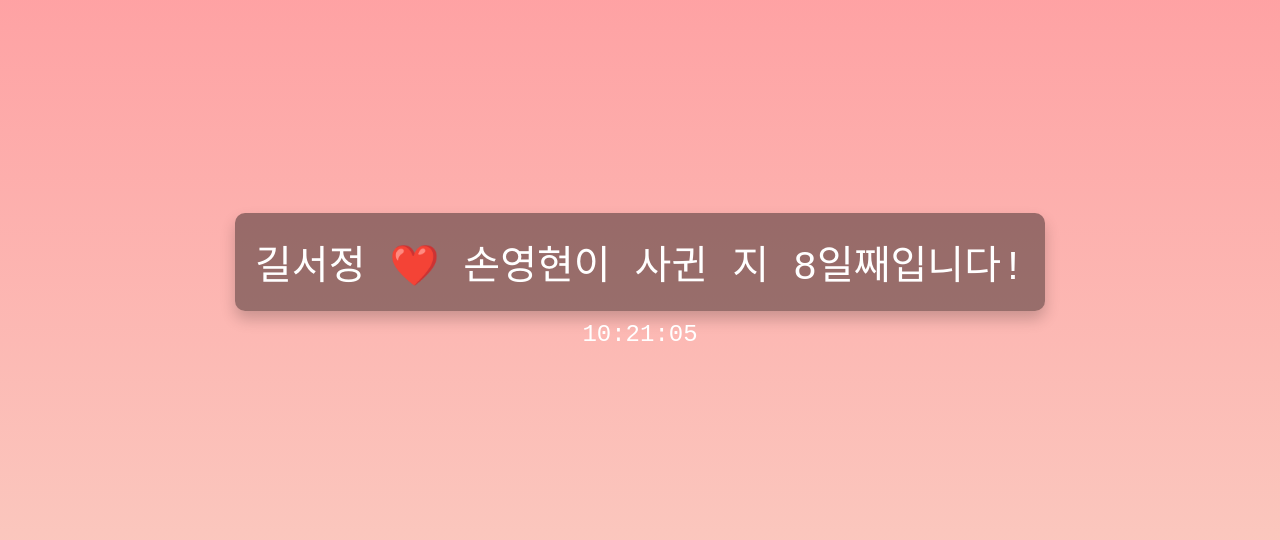
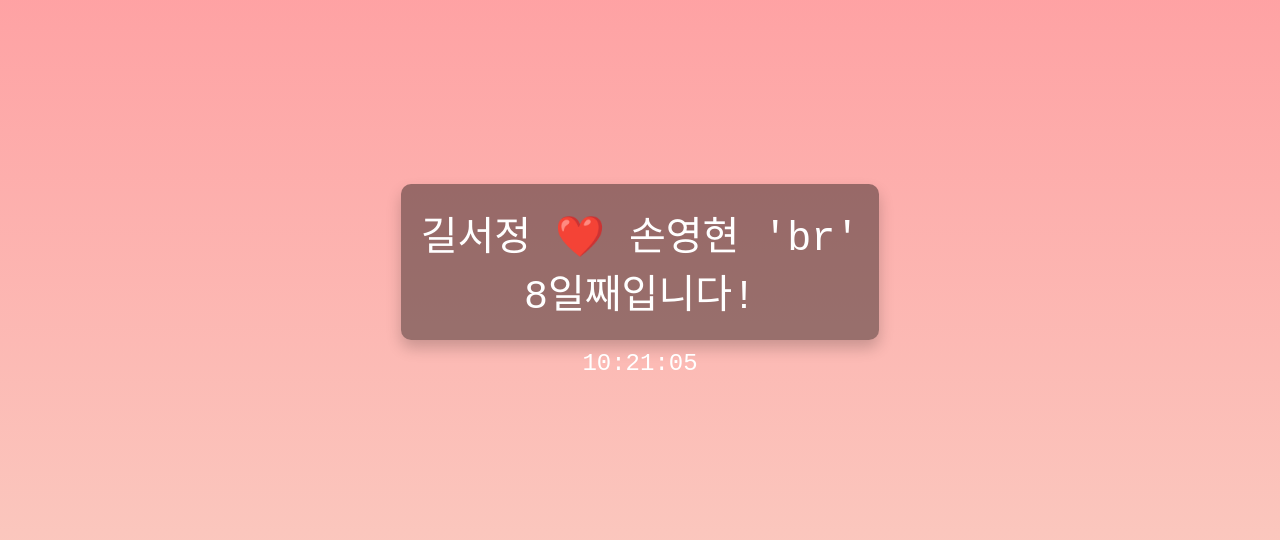
Before and after one commit to Son0H2/date_clock, a plain HTML site: page index.html in a window 1280 px wide. Shown: the part 120-660 px from the top of the page. Drawn offline with Linux system fonts and the light colour scheme.

Commit message:
Update index.html

```diff
--- a/index.html
+++ b/index.html
@@ -36,7 +36,8 @@
             const currentDate = new Date();
             const timeDifference = currentDate - startDate;
             const daysTogether = Math.floor(timeDifference / (1000 * 60 * 60 * 24));
-            document.getElementById("daysTogether").innerText = `길서정 ❤️ 손영현이 사귄 지 ${daysTogether}일째입니다!`;
+            document.getElementById("daysTogether").innerText = `길서정 ❤️ 손영현 'br'
+            ${daysTogether}일째입니다!`;
         }
 
         function updateClock() {
```
